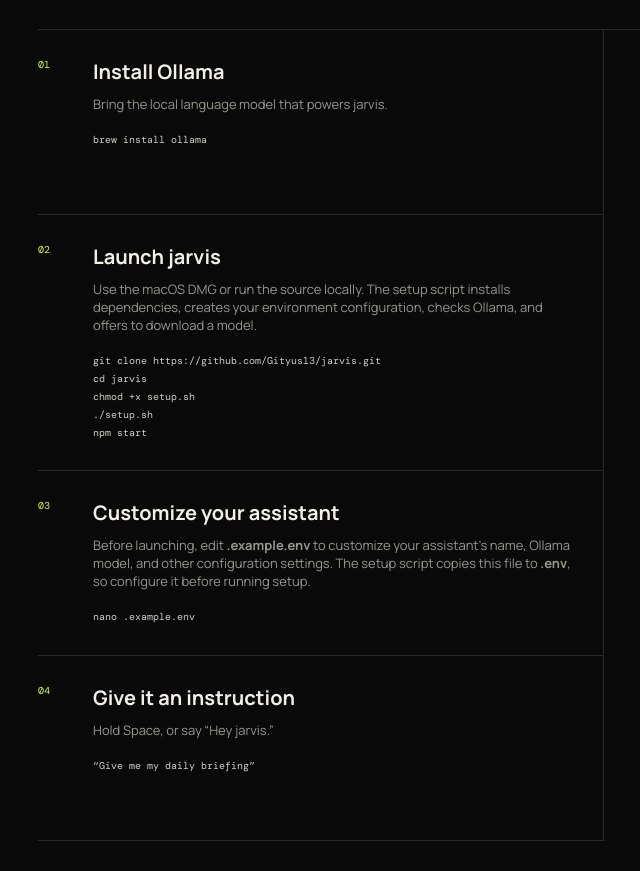
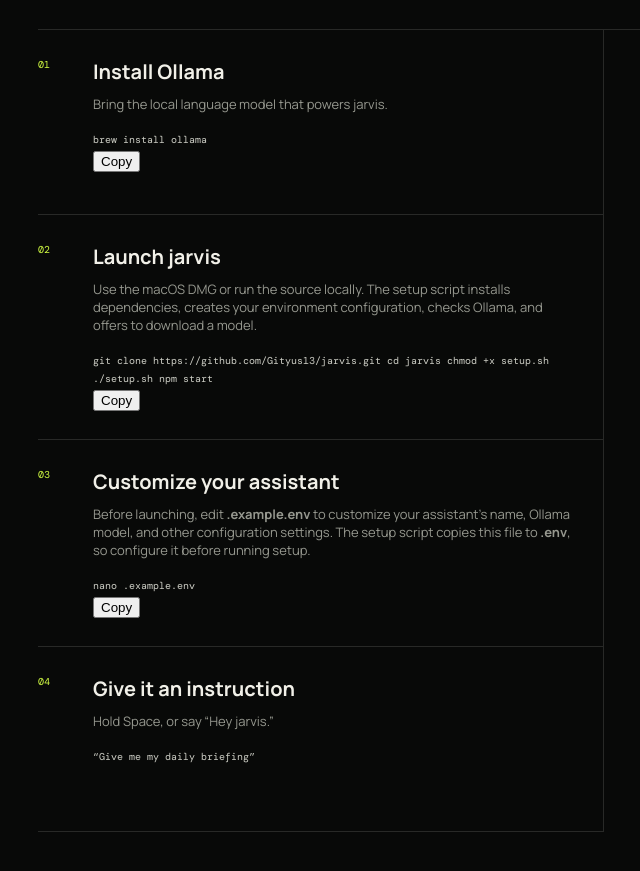
Before and after one commit to Gityus13/jarvis, an Electron app: page index.html in a window 1440 px wide. Shown: the part 3040-3911 px from the top of the page, without its empty margins (92-732 px from the left). Drawn offline with nearby package versions, Linux system fonts and the light colour scheme.

Commit message:
Update index.html

```diff
--- a/index.html
+++ b/index.html
@@ -144,7 +144,7 @@
         <div>
           <h3>Install Ollama</h3>
           <p>Bring the local language model that powers jarvis.</p>
-          <code>brew install ollama</code>
+          <div class="code-block">   <code>brew install ollama</code>   <button class="copy-btn" data-copy="brew install ollama">Copy</button> </div>
         </div>
       </article>
 
@@ -153,13 +153,14 @@
         <div>
           <h3>Launch jarvis</h3>
           <p>Use the macOS DMG or run the source locally. The setup script installs dependencies, creates your environment configuration, checks Ollama, and offers to download a model.</p>
-          <code>
-            git clone https://github.com/Gityus13/jarvis.git<br>
-            cd jarvis<br>
-            chmod +x setup.sh<br>
-            ./setup.sh<br>
-            npm start
-          </code>
+<div class="code-block">
+  <code>git clone https://github.com/Gityus13/jarvis.git
+cd jarvis
+chmod +x setup.sh
+./setup.sh
+npm start</code>
+  <button class="copy-btn" data-copy="git clone https://github.com/Gityus13/jarvis.git&#10;cd jarvis&#10;chmod +x setup.sh&#10;./setup.sh&#10;npm start">Copy</button>
+</div>
         </div>
       </article>
 
@@ -168,7 +169,7 @@
         <div>
           <h3>Customize your assistant</h3>
           <p>Before launching, edit <strong>.example.env</strong> to customize your assistant's name, Ollama model, and other configuration settings. The setup script copies this file to <strong>.env</strong>, so configure it before running setup.</p>
-          <code>nano .example.env</code>
+          <div class="code-block">   <code>nano .example.env</code>   <button class="copy-btn" data-copy="nano .example.env">Copy</button> </div>
         </div>
       </article>
 
```
